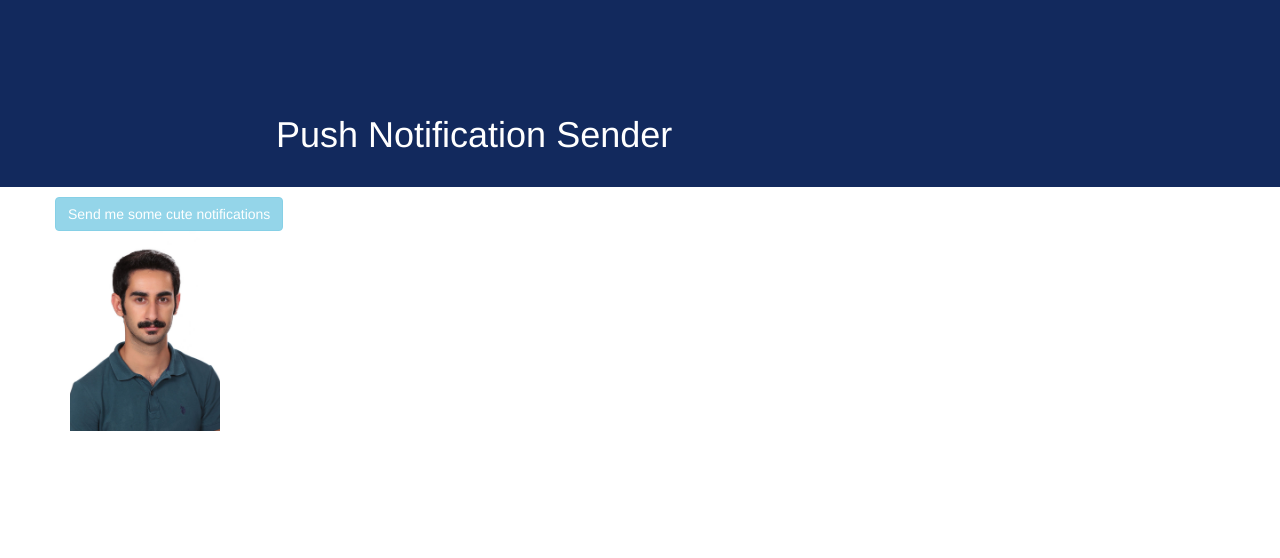
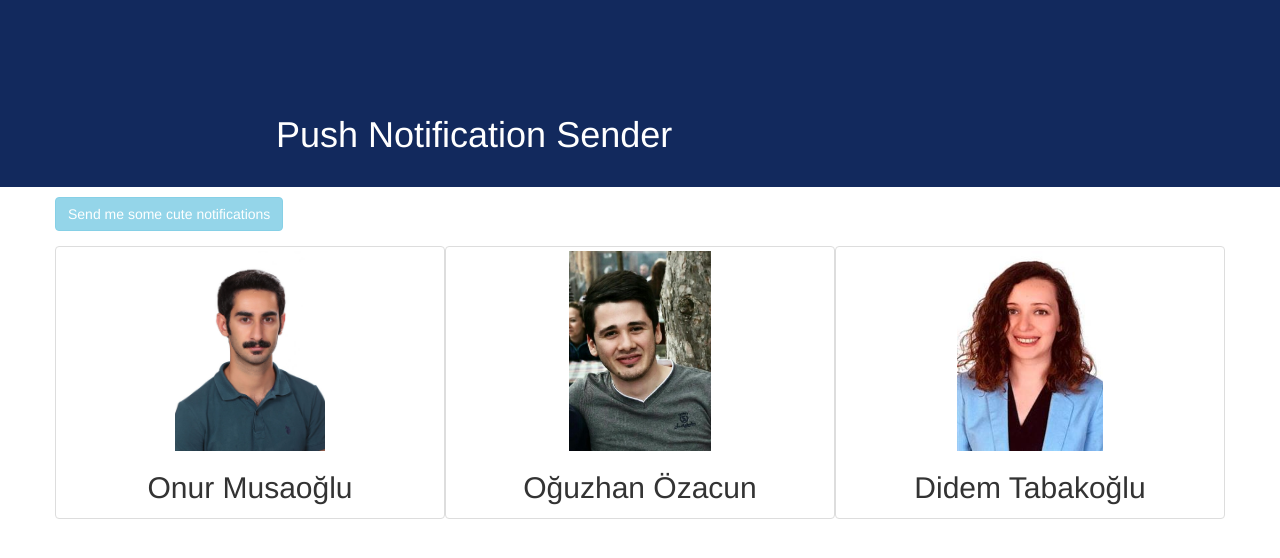
Before and after one commit to onurmus/FirstProgressiveWebApp, a plain HTML site: page index.html in a window 1280 px wide. Drawn offline with Linux system fonts and the light colour scheme.

Commit message:
new images added

```diff
--- a/index.html
+++ b/index.html
@@ -28,6 +28,12 @@
   <meta name="viewport" content="width=device-width, initial-scale=1">
   <link rel="stylesheet" href="styles/bootstrap.min.css">
   <link rel="stylesheet" href="styles/index.css">
+
+  <style type="text/css">
+    .col-sm-4{
+      text-align: center;
+    }
+  </style>
 </head>
 
 <body>
@@ -37,16 +43,28 @@
   </header>
 
 <div class="container"  style="margin-top: 10px;">
-  <div class="row">
+  <div class="row" >
     <button disabled class="js-push-btn btn btn-info">
         Send me some cute notifications
     </button>
   </div>
+  <div class="row" style="margin-top:15px;">
+        <div class="col-sm-4 thumbnail">
+            <img src="images/omusa.jpg" style="max-height: 200px;" />
+            <h2>Onur Musaoğlu</h2>
+        </div>
+        <div class="col-sm-4 thumbnail">
+            <img src="images/oguz.jpg" style="max-height: 200px;" />
+            <h2>Oğuzhan Özacun</h2>
+        </div>
+        <div class="col-sm-4 thumbnail">
+            <img src="images/didem.jpg" style="max-height: 200px;" />
+            <h2>Didem Tabakoğlu</h2>
+        </div>
+
+
+  </div>
   <div class="row">
-        <div class="col-sm-4">
-            <img src="images/omusa.jpg" style="max-height: 200px;" />
-        </div>
-        <div class="col-sm-8">
             <section class="subscription-details js-subscription-details is-invisible">
                 <p>Once you've subscribed your user, you'd send their subscription to your
                 server to store in a database so that when you want to send a message
@@ -59,7 +77,6 @@
             </section>
     </div>
 </div>
-</div>
 
   <script src="scripts/main.js"></script>
   <script src="scripts/jquery.min.js"></script>
--- a/scripts/main.js
+++ b/scripts/main.js
@@ -21,7 +21,7 @@
 
 'use strict';
 
-const applicationServerPublicKey = 'BFE0Divv13eQn4CmmzXcXn-RSWXi6BkhSVTg64NX9lso_UWPbij7B3ZZ55ICbynUvvadj231ZcRvV-gYCnmwsls';
+const applicationServerPublicKey = 'BLGg-EIIY1ul2aZInvDoSwTteSBXvfvJCDXjcDXwYiM-pcQqpigRIVLvtadb5YPbBSFnMzxr4rwKjCAyxbvaD30';
 
 const pushButton = document.querySelector('.js-push-btn');
 
--- a/sw.js
+++ b/sw.js
@@ -23,7 +23,7 @@
 
 /* eslint-disable max-len */
 
-const applicationServerPublicKey = 'BFE0Divv13eQn4CmmzXcXn-RSWXi6BkhSVTg64NX9lso_UWPbij7B3ZZ55ICbynUvvadj231ZcRvV-gYCnmwsls';
+const applicationServerPublicKey = 'BLGg-EIIY1ul2aZInvDoSwTteSBXvfvJCDXjcDXwYiM-pcQqpigRIVLvtadb5YPbBSFnMzxr4rwKjCAyxbvaD30';
 
 /* eslint-enable max-len */
 
@@ -66,7 +66,7 @@ self.addEventListener('notificationclick', function(event) {
   event.notification.close();
 
   event.waitUntil(
-    clients.openWindow('https://www.arcelik.com.tr/')
+    clients.openWindow('https://partnercomm-test.arcelik.com/CustomerPortalUI/')
   );
 });
 
```
Also changed, not shown: images/didem.jpg (added), images/oguz.jpg (added). Lines whose indentation alone changed are shown as unchanged.
